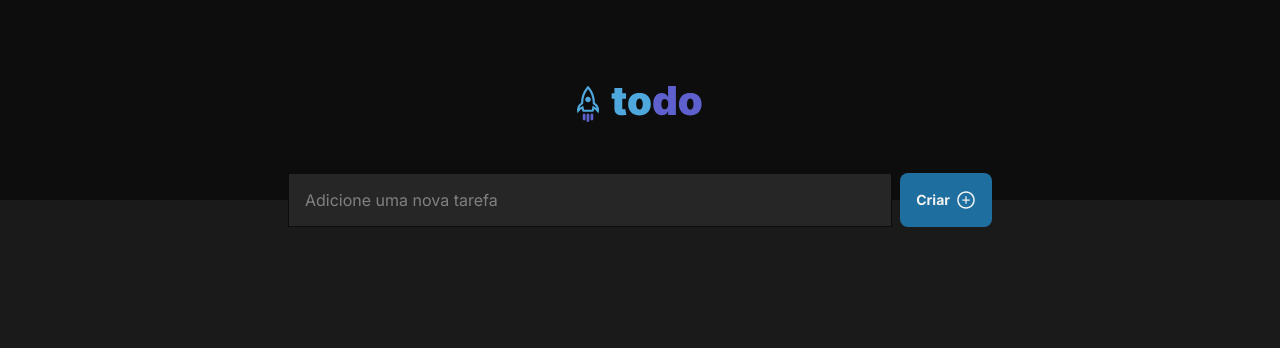
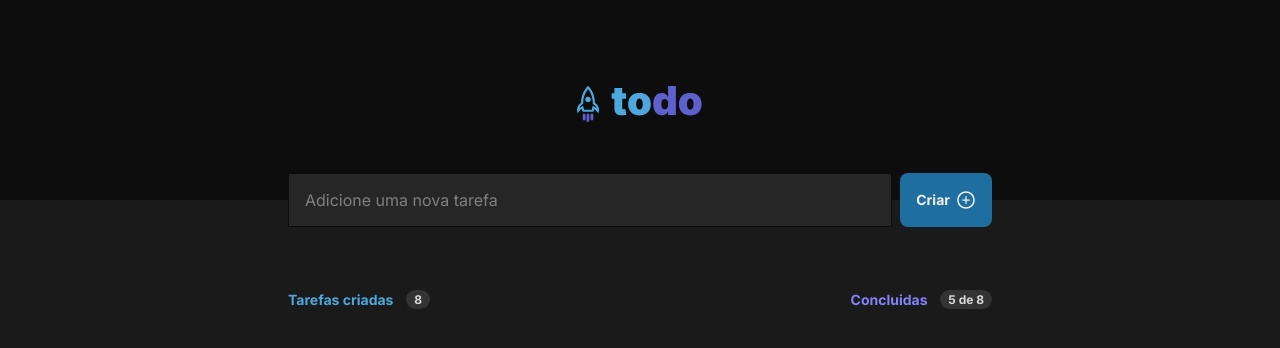
Before and after one commit to kevcap/todo-list, a React (Vite) app: page / in a window 1280 px wide. Shown: the top 348 px of the page. Built offline with nearby package versions, Linux system fonts and the light colour scheme.

Commit message:
style: add css of task section header

```diff
--- a/src/App.tsx
+++ b/src/App.tsx
@@ -1,10 +1,12 @@
 import { Header } from "./components/Header"
+import { Tasks } from "./components/Tasks"
 
 function App() {
 
   return (
     <>
       <Header />
+      <Tasks />
     </>
   )
 }
--- a/src/components/Tasks/index.tsx
+++ b/src/components/Tasks/index.tsx
@@ -1,15 +1,15 @@
 import styles from "./tasks.module.css"
 
-export function Task() {
+export function Tasks() {
     return (
-        <section>
+        <section className={styles.tasks}>
             <header>
                 <div>
                     <p>Tarefas criadas</p>
                     <span>8</span>
                 </div>
                 <div>
-                    <p>Concluidas</p>
+                    <p className={styles.textPurple}>Concluidas</p>
                     <span>5 de 8</span>
                 </div>
             </header>
--- a/src/components/Tasks/tasks.module.css
+++ b/src/components/Tasks/tasks.module.css
@@ -0,0 +1,40 @@
+.tasks {
+    width: 100%;
+    max-width: 46rem;
+    margin: 0 auto;
+    margin-top: 5.625rem;
+    padding: 0 1rem;
+}
+
+.tasks header {
+    display: flex;
+    align-items: center;
+    justify-content: space-between;
+    font-size: 0.875rem;
+    margin-top: 1.5rem;
+}
+
+.tasks header div {
+    display: flex;
+    align-items: center;
+    gap: 0.8rem;
+}
+
+.tasks header p {
+    color: var(--blue);
+    font-size: 0.875rem;
+    font-weight: 700;
+}
+
+.tasks p.textPurple {
+    color: var(--purple);
+}
+
+.tasks header span {
+    background: var(--gray-400);
+    color: var(--gray-200);
+    border-radius: 999px;
+    padding: 2px 8px;
+    font-size: 0.75rem;
+    font-weight: 700;
+}
```
